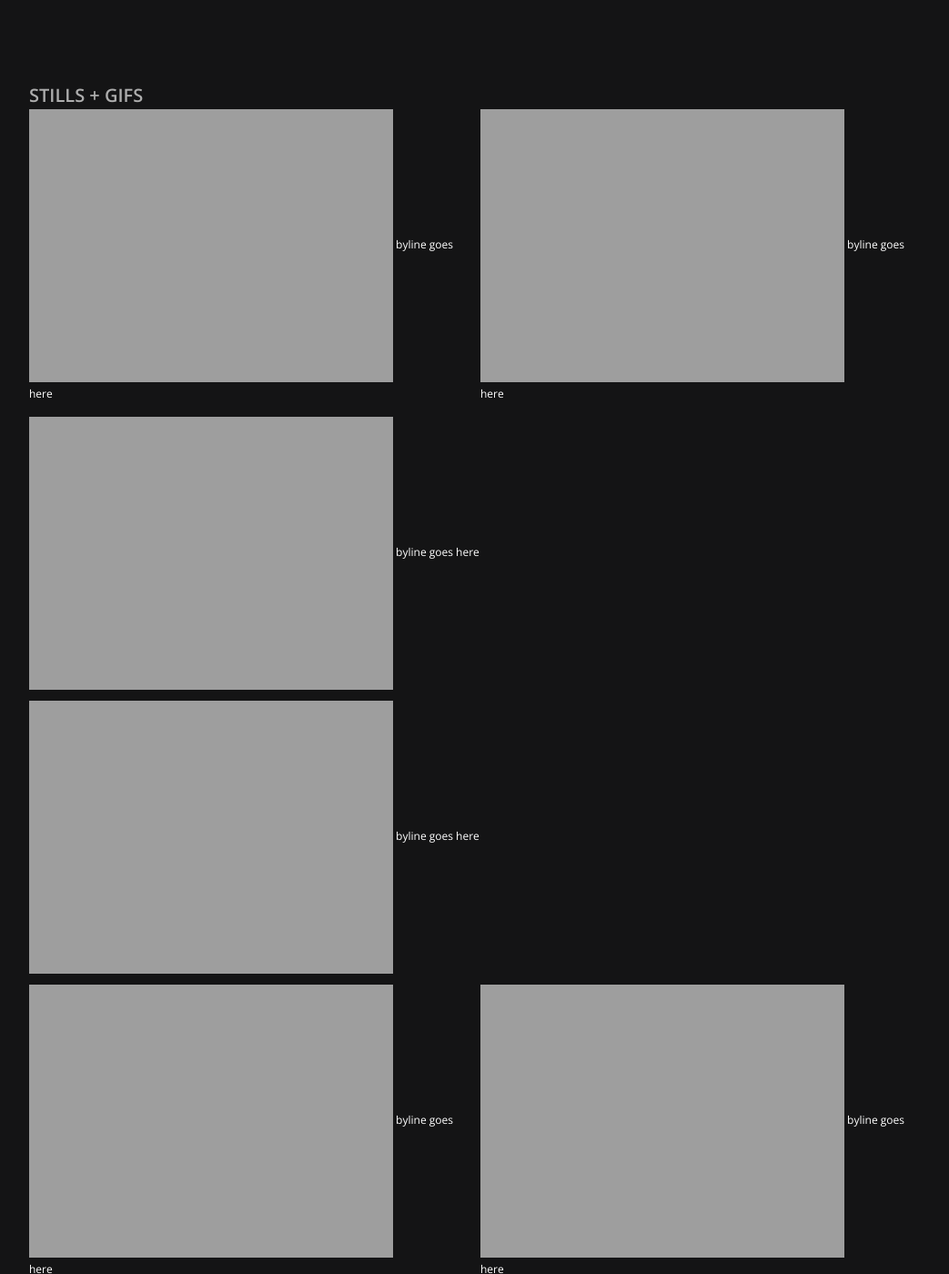
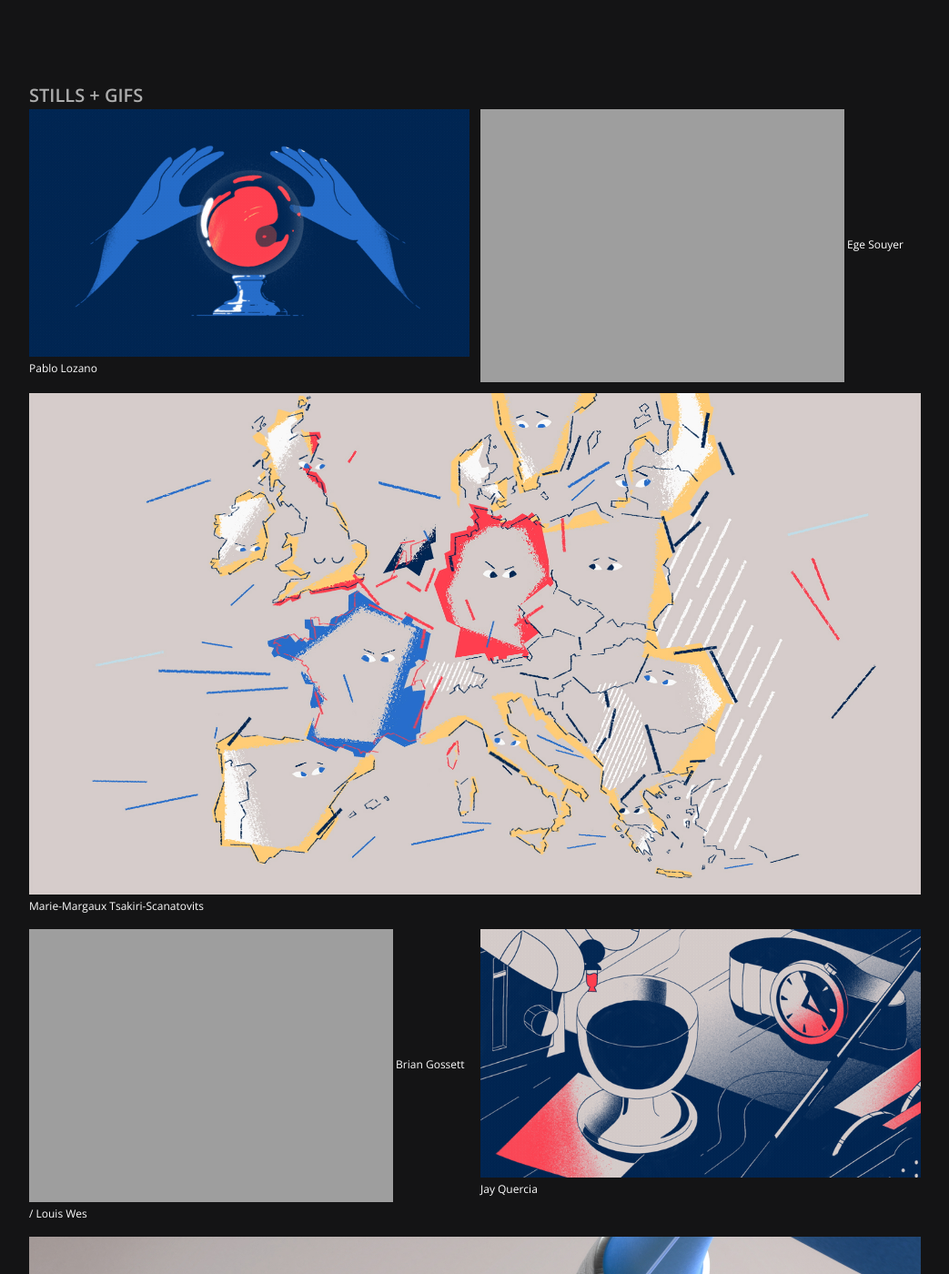
Before and after one commit to gorociao/peprally-website, a Jekyll site: the page built from deareu-press.markdown, in a window 1280 px wide and 1400 px high, scrolled down 2191 px. Shown: the whole window at 91% size, without its empty margins (118-1161 px from the left). Built offline with Jekyll 4.4.1, drawn with Linux system fonts in a browser that asks for light colours; some of the changed text lies outside the part shown.

Commit message:
Add images and credits to press kit

```diff
--- a/deareu-press.markdown
+++ b/deareu-press.markdown
@@ -36,34 +36,64 @@ Our hope was to impress upon our friends in Europe that the future is writen by
 ## **STILLS + GIFS**
 
 {: .image .half .left}
-![]({{ site.url }}/images/02motionographer/motion_plug.gif) byline goes here
+![]({{ site.url }}/images/eupress/de_fourtune.gif) Pablo Lozano
 
 {: .image .half .right}
-![]({{ site.url }}/images/02motionographer/motion_freud.gif) byline goes here
+![]({{ site.url }}/images/eupress/de_democracy.gif) Ege Souyer
 
 {: .image .full}
-![]({{ site.url }}/images/02motionographer/motion_library.jpg) byline goes here
+![]({{ site.url }}/images/eupress/de_map.jpg) Marie-Margaux Tsakiri-Scanatovits
+
+{: .image .half .left}
+![]({{ site.url }}/images/eupress/de_hats.gif) Brian Gossett / Louis Wes
+
+{: .image .half .right}
+![]({{ site.url }}/images/eupress/de_poison.gif) Jay Quercia
 
 {: .image .full}
-![]({{ site.url }}/images/02motionographer/motion_library.jpg) byline goes here
+![]({{ site.url }}/images/eupress/de_dart2.jpg) Freddy Arenas
 
 {: .image .half .left}
-![]({{ site.url }}/images/02motionographer/motion_computer.gif) byline goes here
+![]({{ site.url }}/images/eupress/de_leaders.gif) Kyle Strope
 
 {: .image .half .right}
-![]({{ site.url }}/images/02motionographer/motion_car.gif) byline goes here
+![]({{ site.url }}/images/eupress/de_polls.gif) Terra Henderson
 
 {: .image .full}
-![]({{ site.url }}/images/02motionographer/motion_library.jpg) byline goes here
+![]({{ site.url }}/images/eupress/de_chop.jpg) Thea Glad
+
+{: .image .full}
+![]({{ site.url }}/images/eupress/de_horse.jpg) Johnny Kelly
 
 {: .image .half .left}
-![]({{ site.url }}/images/02motionographer/motion_computer.gif) byline goes here
+![]({{ site.url }}/images/eupress/de_web.gif) Joe Donaldson
 
 {: .image .half .right}
-![]({{ site.url }}/images/02motionographer/motion_car.gif) byline goes here
+![]({{ site.url }}/images/eupress/de_sea.gif) Lana Simanenkova
 
 {: .image .full}
-![]({{ site.url }}/images/02motionographer/motion_light.jpg) byline goes here
+![]({{ site.url }}/images/eupress/de_shapes.jpg) Damien Correll
+
+{: .image .half .left}
+![]({{ site.url }}/images/eupress/de_talk.jpg) Yukai Du
+
+{: .image .half .right}
+![]({{ site.url }}/images/eupress/de_rwing.gif) Allen Laseter
+
+{: .image .full}
+![]({{ site.url }}/images/eupress/de_vote.jpg) Robin Davey
+
+{: .image .half .left}
+![]({{ site.url }}/images/eupress/de_tv.gif) Bee Grandinetti
+
+{: .image .half .right}
+![]({{ site.url }}/images/eupress/de_end.jpg) Erica Gorochow
+
+
+
+
+
+
 
 
 {: .large-top-margin }
```
Also changed, not shown: images/eupress/de_chop.jpg, images/eupress/de_dart2.jpg, images/eupress/de_horse.jpg, images/eupress/de_map.jpg, images/eupress/de_shapes.jpg, 1 other file.
